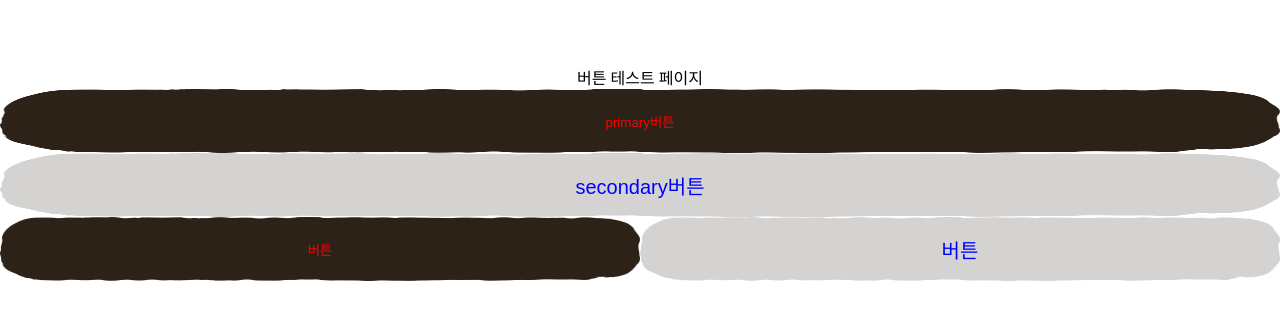
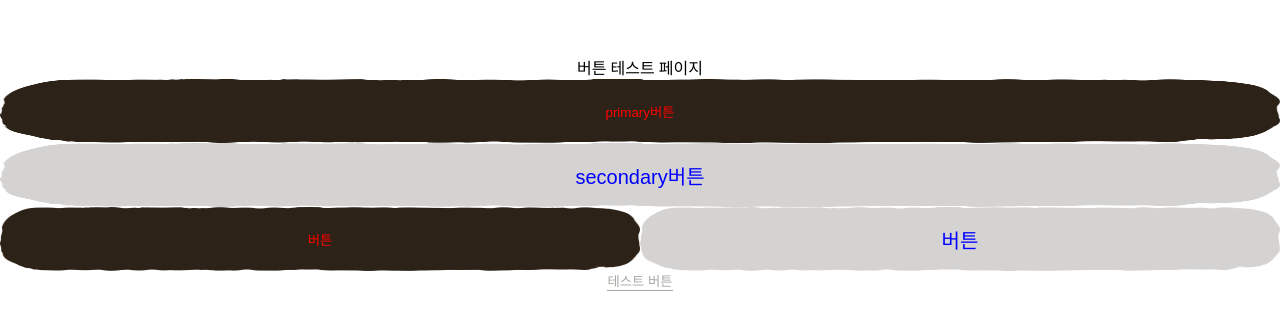
Before and after one commit to GyoSuIsChae/nyang-letter-client, a React app: page /button in a window 1280 px wide. Shown: the part 227-552 px from the top of the page. Built offline with nearby package versions, Linux system fonts and the light colour scheme.

Commit message:
:sparkles: NLT-66 밑줄 버튼 추가로 인해 컴포넌트 수정

```diff
--- a/src/components/CommonButton/index.tsx
+++ b/src/components/CommonButton/index.tsx
@@ -6,7 +6,7 @@ import styled from 'styled-components';
 import imagePrimaryBtn from '@assets/images/primary_btn.png';
 import imageSecondaryBtn from '@assets/images/secondary_btn.png';
 
-interface IProps {
+interface ICommonButtonProps {
   label: string;
   target: 'primary' | 'secondary' | 'default';
   onClick: () => void;
@@ -16,13 +16,27 @@ interface IProps {
   height?: number;
   wrapperStyle?: { [key: string]: string };
 }
+interface IUnderlineButtonProps {
+  label: string;
+  onClick: () => void;
+  disabled?: boolean;
+  inline?: boolean;
+  fullWidth?: boolean;
+  wrapperStyle?: { [key: string]: string };
+}
 
-interface IButtonProps {
+interface ICommonButtonContainerProps {
   disabled?: boolean;
   target: 'primary' | 'secondary' | 'default';
   inline?: boolean;
   fullWidth?: boolean;
   height?: number;
+  wrapperStyle?: { [key: string]: string };
+}
+interface IUnderlineButtonContainerProps {
+  disabled?: boolean;
+  inline?: boolean;
+  fullWidth?: boolean;
   wrapperStyle?: { [key: string]: string };
 }
 
@@ -37,7 +51,7 @@ const getButtonImage = (target: string) => {
   }
 };
 
-const ButtonContainer = styled.button<IButtonProps>`
+const CommonButtonContainer = styled.button<ICommonButtonContainerProps>`
   display: flex;
   align-items: center;
   justify-content: center;
@@ -47,8 +61,19 @@ const ButtonContainer = styled.button<IButtonProps>`
   background-image: url(${({ target }) => getButtonImage(target)});
   background-repeat: no-repeat;
   background-size: 100% 100%;
-  ${({ disabled }) => disabled && 'filter: opacity(0.5);'}
-  ${({ wrapperStyle }) => wrapperStyle || null}
+  ${({ disabled }) => disabled && 'filter: opacity(0.5);'};
+  ${({ wrapperStyle }) => wrapperStyle || null};
+`;
+
+const UnderlineButtonContainer = styled.button<IUnderlineButtonContainerProps>`
+  display: flex;
+  align-items: center;
+  justify-content: center;
+  border-bottom: 1px solid rgba(171, 167, 163, 1);
+  ${({ inline }) => inline && 'flex: 1;'};
+  ${({ fullWidth }) => fullWidth && 'width: 100%;'};
+  ${({ disabled }) => disabled && 'filter: opacity(0.5);'};
+  ${({ wrapperStyle }) => wrapperStyle || null};
 `;
 
 const CommonButton = ({
@@ -60,20 +85,42 @@ const CommonButton = ({
   height = 64,
   onClick,
   wrapperStyle = {},
-}: IProps) => {
+}: ICommonButtonProps) => {
   return (
-    <ButtonContainer
+    <CommonButtonContainer
       disabled={disabled}
-      onClick={() => onClick()}
       inline={inline}
       fullWidth={fullWidth}
       height={height}
       target={target}
       wrapperStyle={wrapperStyle}
+      onClick={() => onClick()}
     >
       {/* TODO: Typography 컴포넌트 적용하기 */}
       <span>{label}</span>
-    </ButtonContainer>
+    </CommonButtonContainer>
+  );
+};
+
+export const UnderlineButton = ({
+  label,
+  disabled = false,
+  inline = false,
+  fullWidth = false,
+  onClick,
+  wrapperStyle = {},
+}: IUnderlineButtonProps) => {
+  return (
+    <UnderlineButtonContainer
+      disabled={disabled}
+      inline={inline}
+      fullWidth={fullWidth}
+      wrapperStyle={wrapperStyle}
+      onClick={() => onClick()}
+    >
+      {/* TODO: Typography 컴포넌트 적용하기 */}
+      <span style={{ color: 'rgba(171, 167, 163, 1)' }}>{label}</span>
+    </UnderlineButtonContainer>
   );
 };
 
--- a/src/pages/ButtonTestPage/index.tsx
+++ b/src/pages/ButtonTestPage/index.tsx
@@ -2,7 +2,7 @@ import React from 'react';
 
 import styled from 'styled-components';
 
-import CommonButton from '@components/CommonButton';
+import CommonButton, { UnderlineButton } from '@components/CommonButton';
 
 const Container = styled.div`
   display: flex;
@@ -48,6 +48,10 @@ const ButtonTestPage = () => {
           wrapperStyle={{ color: 'blue', fontSize: '20px' }}
         />
       </div>
+      <UnderlineButton
+        label="테스트 버튼"
+        onClick={() => console.log('클릭')}
+      />
     </Container>
   );
 };
```
